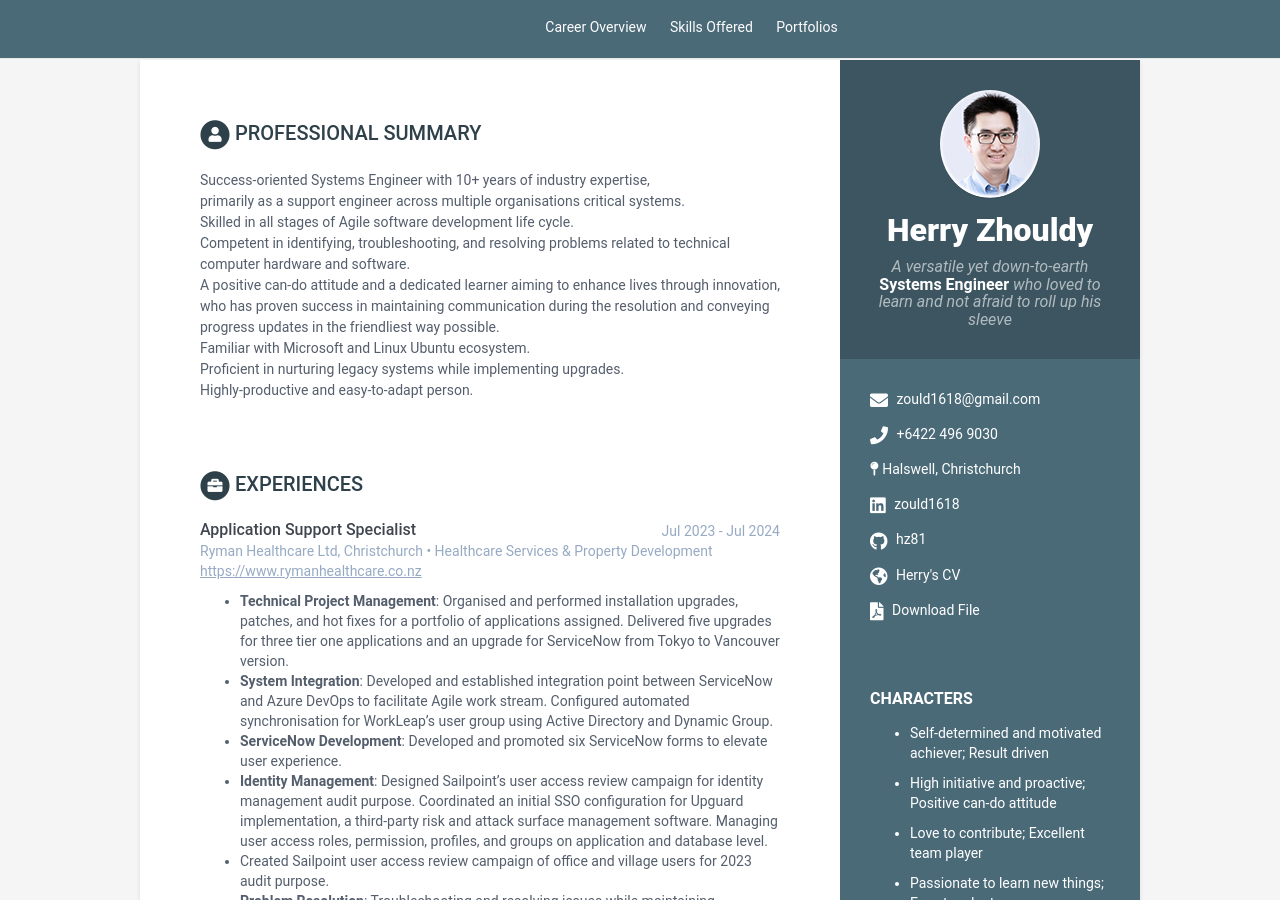
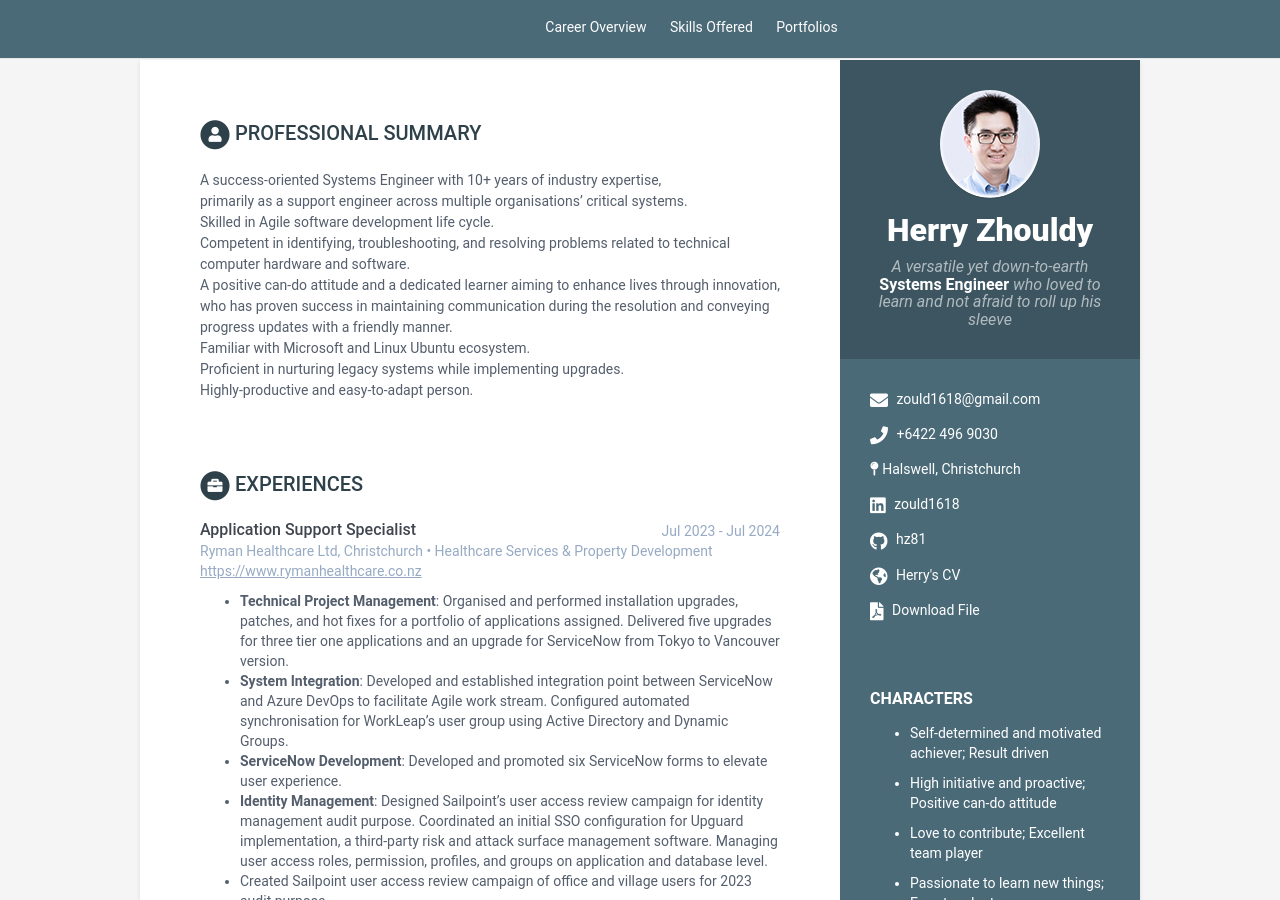
Before and after one commit to hz81/cv-se001, a Jekyll site: the page built from index.html, in a window 1280 px wide and 900 px high. Built offline with Jekyll 4.4.1, drawn with Linux system fonts in a browser that asks for light colours.

Commit message:
Update data.yml

```diff
--- a/_data/data.yml
+++ b/_data/data.yml
@@ -94,12 +94,12 @@ qualifications:
 highlights:
     title: Professional Summary
     summary: |
-        Success-oriented Systems Engineer with 10+ years of industry expertise, <br>
-        primarily as a support engineer across multiple organisations critical systems. <br>
-        Skilled in all stages of Agile software development life cycle. <br>
+        A success-oriented Systems Engineer with 10+ years of industry expertise, <br>
+        primarily as a support engineer across multiple organisations' critical systems. <br>
+        Skilled in Agile software development life cycle. <br>
         Competent in identifying, troubleshooting, and resolving problems related to technical computer hardware and software. <br>
         A positive can-do attitude and a dedicated learner aiming to enhance lives through innovation,
-        who has proven success in maintaining communication during the resolution and conveying progress updates in the friendliest way possible.<br>
+        who has proven success in maintaining communication during the resolution and conveying progress updates with a friendly manner.<br>
         Familiar with Microsoft and Linux Ubuntu ecosystem. <br>
         Proficient in nurturing legacy systems while implementing upgrades. <br>
         Highly-productive and easy-to-adapt person.
@@ -113,7 +113,7 @@ experiences:
         site: https://www.rymanhealthcare.co.nz
         details: |
             - <b>Technical Project Management</b>: Organised and performed installation upgrades, patches, and hot fixes for a portfolio of applications assigned. Delivered five upgrades for three tier one applications and an upgrade for ServiceNow from Tokyo to Vancouver version.
-            - <b>System Integration</b>: Developed and established integration point between ServiceNow and Azure DevOps to facilitate Agile work stream. Configured automated synchronisation for WorkLeap’s user group using Active Directory and Dynamic Group.
+            - <b>System Integration</b>: Developed and established integration point between ServiceNow and Azure DevOps to facilitate Agile work stream. Configured automated synchronisation for WorkLeap’s user group using Active Directory and Dynamic Groups.
             - <b>ServiceNow Development</b>: Developed and promoted six ServiceNow forms to elevate user experience.
             - <b>Identity Management</b>: Designed Sailpoint’s user access review campaign for identity management audit purpose. Coordinated an initial SSO configuration for Upguard implementation, a third-party risk and attack surface management software. Managing user access roles, permission, profiles, and groups on application and database level.
             - Created Sailpoint user access review campaign of office and village users for 2023 audit purpose.
```
